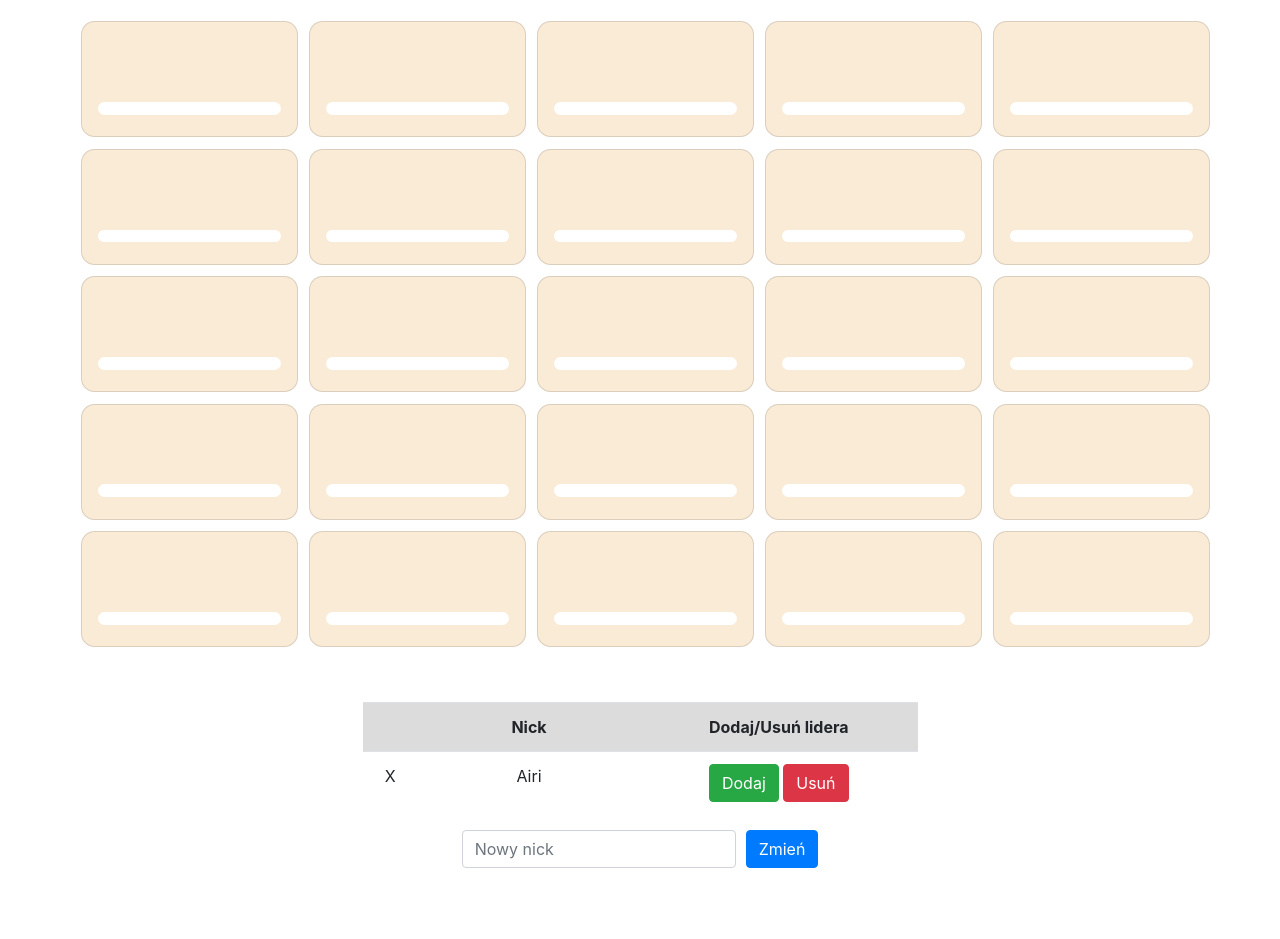
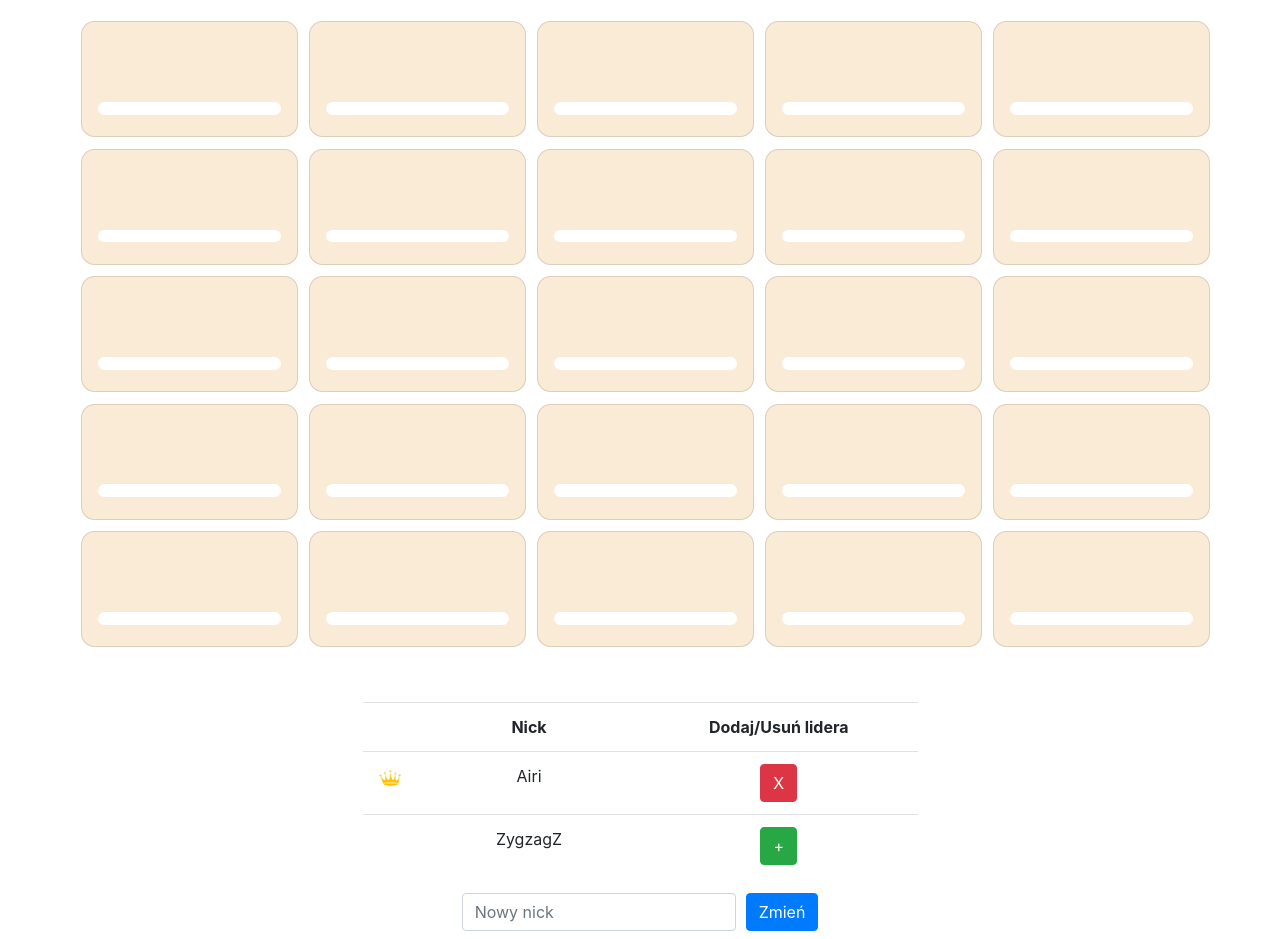
Before and after one commit to zygzagZ/tajniacy, a website: page app/index.html in a window 1280 px wide. Shown: the part 62-1001 px from the top of the page. Before the commit the page ends 938 px from the top, so only its background shows below. Drawn offline with nearby package versions, Linux system fonts and the light colour scheme; files that its build step writes are made by us from their sources.

```diff
--- a/app/css/game.css
+++ b/app/css/game.css
@@ -62,11 +62,11 @@
 }
 
 .users-table {
-	height: 5px;
-}
-
-.users-table {
 	width: 50%;
 	margin-left: 25%;
 	margin-top: 5%;
 }
+
+.image-crown {
+	max-width: 1.5em;
+}
--- a/app/index.html
+++ b/app/index.html
@@ -37,20 +37,26 @@
 
   <div class="container">
     <table class='users-table table table text-center'>
-      <tr style='background-color:gainsboro'>
+      <tr>
         <th style='width: 10%'></th>
         <th> Nick </th>
         <th style='width: 50%'> Dodaj/Usuń lidera </th>
       </tr>
       <tr>
-        <td> X </td>
+        <td> <image class='image-crown' src="static/images/crown.jpg"> </td>
         <td> Airi </td>
         <td>
+          <button class="btn btn-danger">
+            X
+          </button>
+        </td>
+      </tr>
+      <tr>
+        <td> </td>
+        <td> ZygzagZ </td>
+        <td>
           <button class="btn btn-success">
-            Dodaj
-          </button>
-          <button class="btn btn-danger">
-            Usuń
+            +
           </button>
         </td>
       </tr>
```
Also changed, not shown: app/images/crown.jpg (deleted), app/static/images/crown.jpg (renamed from app/crown.jpg).
